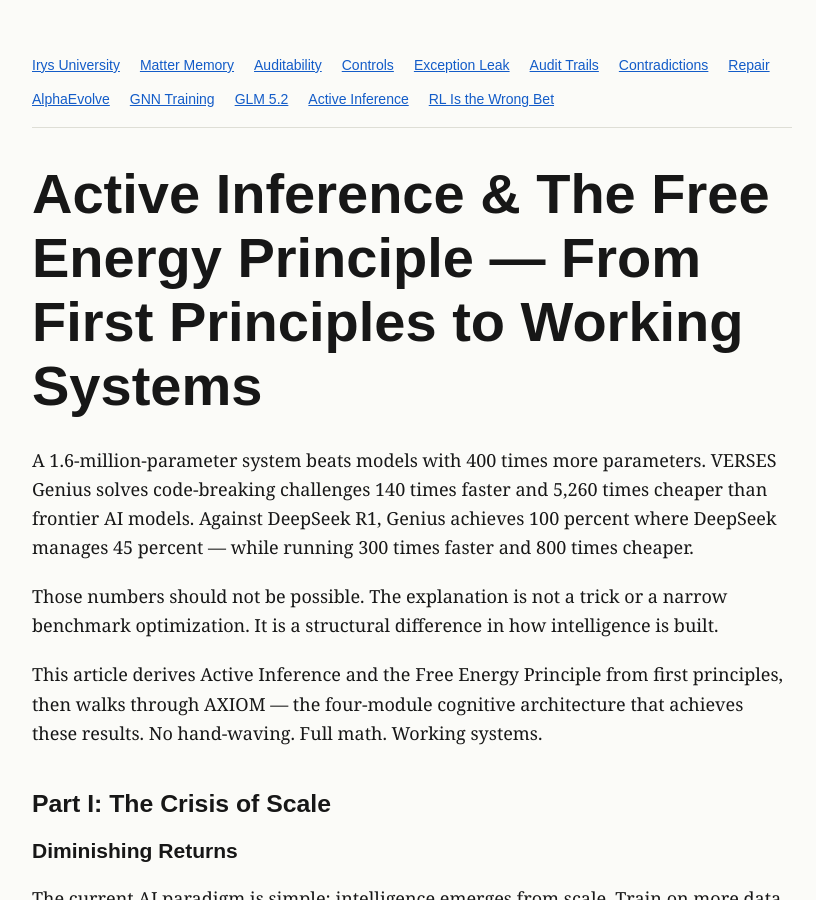
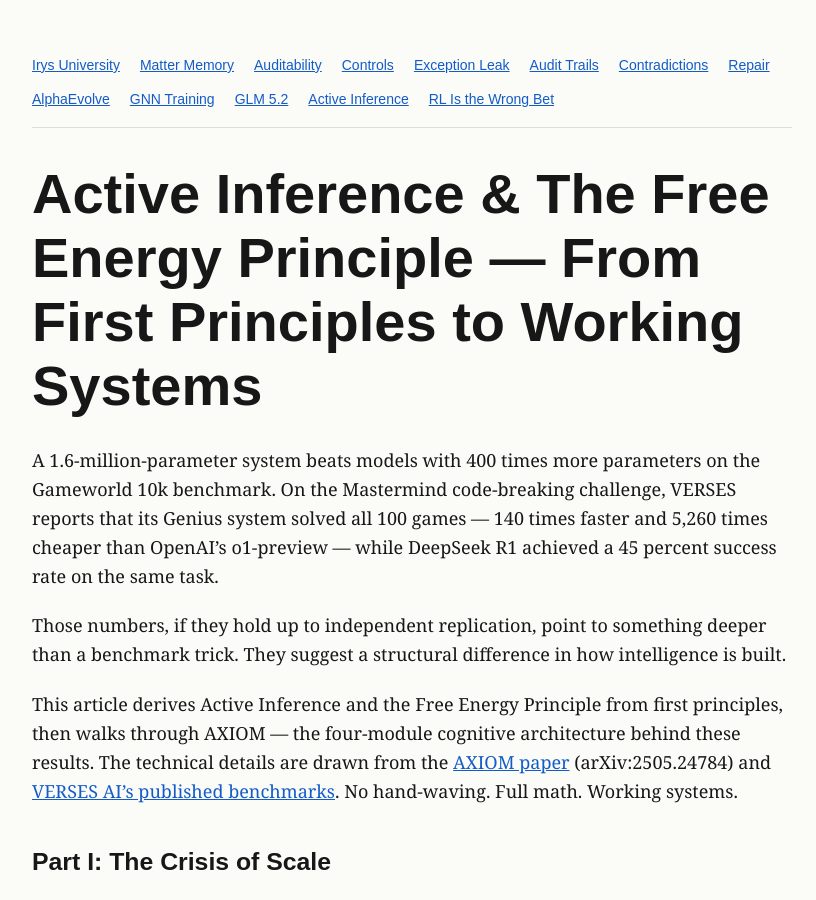
Before and after one commit to Iqidis-ai/irys-university-public, a Jekyll site: the page built from articles/active-inference-free-energy-principle.md, in a window 1280 px wide and 900 px high. Shown: the whole window, without its empty margins (228-1044 px from the left). Built offline with Jekyll 4.4.1, drawn with Linux system fonts in a browser that asks for light colours; some of the changed text lies outside the part shown.

Commit message:
Fix missing citations, unhedged vendor claims, and internal number contradiction across explainer articles
Committed by Devansh

Co-Authored-By: Claude Opus 4.6 <noreply@anthropic.com>

```diff
--- a/articles/active-inference-free-energy-principle.md
+++ b/articles/active-inference-free-energy-principle.md
@@ -14,11 +14,11 @@ section: deep-dive
 
 # Active Inference & The Free Energy Principle — From First Principles to Working Systems
 
-A 1.6-million-parameter system beats models with 400 times more parameters. VERSES Genius solves code-breaking challenges 140 times faster and 5,260 times cheaper than frontier AI models. Against DeepSeek R1, Genius achieves 100 percent where DeepSeek manages 45 percent — while running 300 times faster and 800 times cheaper.
+A 1.6-million-parameter system beats models with 400 times more parameters on the Gameworld 10k benchmark. On the Mastermind code-breaking challenge, VERSES reports that its Genius system solved all 100 games — 140 times faster and 5,260 times cheaper than OpenAI's o1-preview — while DeepSeek R1 achieved a 45 percent success rate on the same task.
 
-Those numbers should not be possible. The explanation is not a trick or a narrow benchmark optimization. It is a structural difference in how intelligence is built.
+Those numbers, if they hold up to independent replication, point to something deeper than a benchmark trick. They suggest a structural difference in how intelligence is built.
 
-This article derives Active Inference and the Free Energy Principle from first principles, then walks through AXIOM — the four-module cognitive architecture that achieves these results. No hand-waving. Full math. Working systems.
+This article derives Active Inference and the Free Energy Principle from first principles, then walks through AXIOM — the four-module cognitive architecture behind these results. The technical details are drawn from the [AXIOM paper](https://arxiv.org/abs/2505.24784) (arXiv:2505.24784) and [VERSES AI's published benchmarks](https://www.verses.ai/blog/genius-outperforms-openai-model-in-code-breaking-challenge-mastermind). No hand-waving. Full math. Working systems.
 
 ## Part I: The Crisis of Scale
 
@@ -168,17 +168,17 @@ AXIOM's most striking property is that it structures itself.
 
 **Model Predictive Control with CEM.** AXIOM plans by sampling 64 action sequences, scoring each through its world model using Expected Free Energy, keeping the top 10%, refitting the distribution, and repeating. But it executes only the first action, observes the result, and replans. Plan a trajectory. Execute one step. Observe. Replan.
 
-## Part V: The Proof
+## Part V: Benchmark Evidence
 
 ### Gameworld 10k Benchmark
 
-AXIOM was tested on the Gameworld 10k benchmark — ten Atari-style game environments with a strict data budget of 10,000 interaction frames (about 5.5 minutes of gameplay).
+AXIOM was tested on the [Gameworld 10k benchmark](https://arxiv.org/abs/2505.24784) — ten Atari-style game environments with a strict data budget of 10,000 interaction frames (about 5.5 minutes of gameplay).
 
-Key results:
+Key results from the paper:
 
 - **Parameter efficiency.** 0.3 to 1.6 million parameters vs hundreds of millions for deep RL baselines. Approximately 400:1 ratio.
 - **Sample efficiency.** 10,000 frames to competent play. Deep RL: 1,000,000+. A 100-1000x gap.
-- **Mastermind code-breaking.** VERSES Genius (same architectural family) achieves 100% success rate where DeepSeek R1 achieves 45%. 140x faster than o1-preview. 5,260x cheaper.
+- **Mastermind code-breaking.** In a [separate benchmark](https://www.verses.ai/blog/genius-outperforms-openai-model-in-code-breaking-challenge-mastermind), VERSES reports that Genius (same architectural family) achieved a 100% success rate across 100 games, compared to 71% for OpenAI's o1-preview — 140x faster and 5,260x cheaper. These are vendor-reported numbers on a narrow task; independent replication would strengthen the claim.
 
 ### Perturbation Experiments
 
@@ -196,13 +196,13 @@ AXIOM runs in real time on a single GPU. For deployment, the target is edge hard
 
 ### The Convergent Pattern
 
-Two systems from completely different domains arrived at the same structural insight independently.
+AXIOM and the Irys Swarm API operate in different domains, but share structural patterns worth examining. The parallels are instructive, not proof of convergence — the domains impose different constraints and the mechanisms solve different problems at different layers.
 
 AXIOM, in the domain of game-playing AI: decompose perception into object-centric Gaussians, coordinate through a shared generative model, grow where prediction error is high, compress where redundancy exists.
 
 The Irys Swarm API, in the domain of document analysis: decompose extraction into typed observations, coordinate through a shared blackboard, dispatch follow-up workers where uncertainty is high, stop iterating when coverage is complete.
 
-The correspondence is specific and structural:
+The structural parallels:
 
 | AXIOM | Irys Swarm API |
 |-------|---------------|
```
Also changed, not shown: other parts of articles/active-inference-free-energy-principle.md (+1 -1 lines), articles/glm-52-systems-engineering.md (+2 -2 lines), articles/how-to-train-gnns.md (+1 -1 lines).
